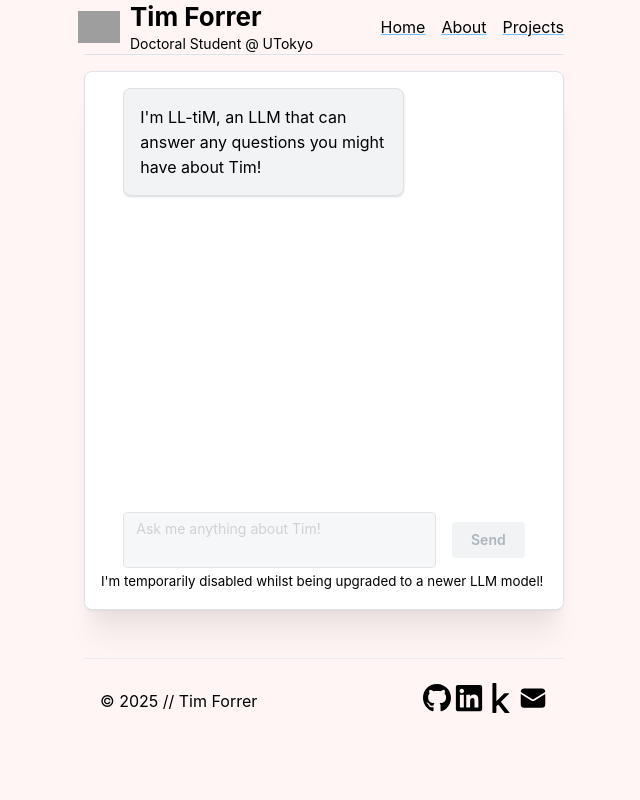
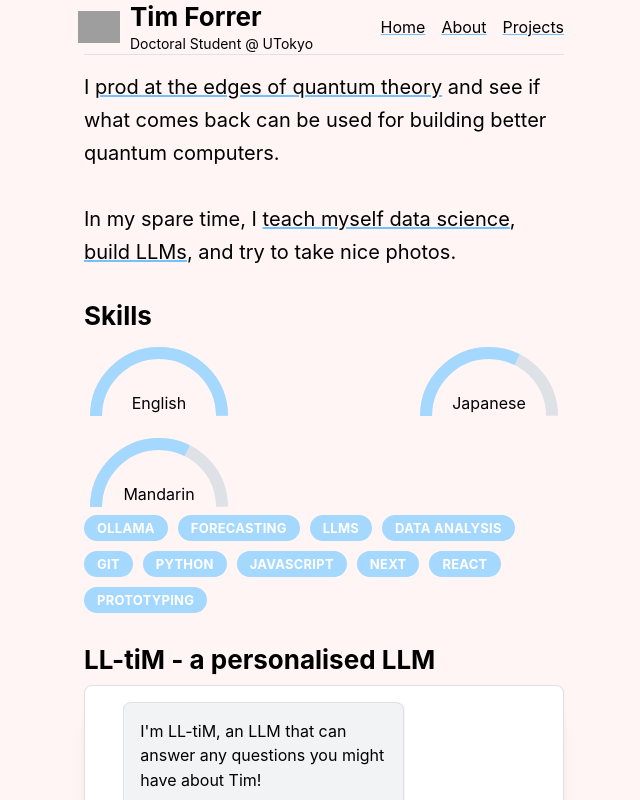
Before and after one commit to tim-forrer/website, a Next.js app: page / in a window 1280 px wide. Shown: the top 800 px of the page, without its empty margins (316-956 px from the left). Built offline with nearby package versions, Linux system fonts and the light colour scheme; grey boxes are pictures that could not be loaded.

Commit message:
finish homepage

```diff
--- a/pages/index.js
+++ b/pages/index.js
@@ -1,4 +1,7 @@
+import { Stack, Title, Text, Badge, Group, SemiCircleProgress } from '@mantine/core';
 import ChatUI from '../components/ChatUI';
+import Link from 'next/link';
+import { person } from '../public/me'
 
 export async function getStaticProps() {
   return {
@@ -9,7 +12,35 @@ export async function getStaticProps() {
 }
 
 export default function Home() {
+  const kaggleLink = person.socials.find(social => social.name === "Kaggle")?.link;
   return (
-    <ChatUI />
+    <Stack gap={30}>
+      <Text size='xl'>
+        I <Link href="/projects">prod at the edges of quantum theory</Link> and see if what comes back can be used for building better quantum computers.<br/>
+        <br />
+        In my spare time, I  <Link href={kaggleLink} target="_blank" rel="noopener noreferrer">teach myself data science</Link>, <Link href="#ll-tim">build LLMs</Link>, and try to take nice photos.
+      </Text>
+      <Stack gap={8}>
+        <Title order={1}>Skills</Title>
+        <Group justify='space-between' align='center'>
+          {person.languages.map((language) => (
+            <SemiCircleProgress
+            size={150}
+            key={language.label}
+            label={language.label}
+            value={language.value}
+            emptySegmentColor="var(--mantine-color-gray-3)"
+          />))}
+        </Group>
+        <Group gap='xs'>
+          {person.skills.map((skill) => (<Badge size='lg'>{skill}</Badge>))}
+        </Group>
+      </Stack>
+      <Stack gap={8}>
+        <Title order={1} id="ll-tim">LL-tiM - a personalised LLM</Title>
+        <ChatUI />
+        {/* You can read about the process of building LL-tiM here! */}
+      </Stack>
+    </Stack>
   );
 }
```
